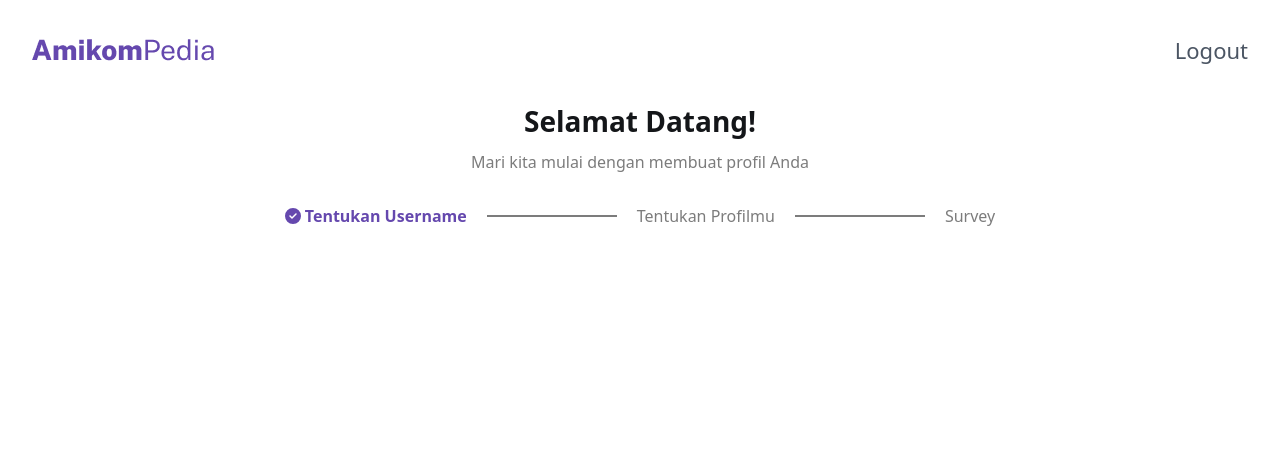
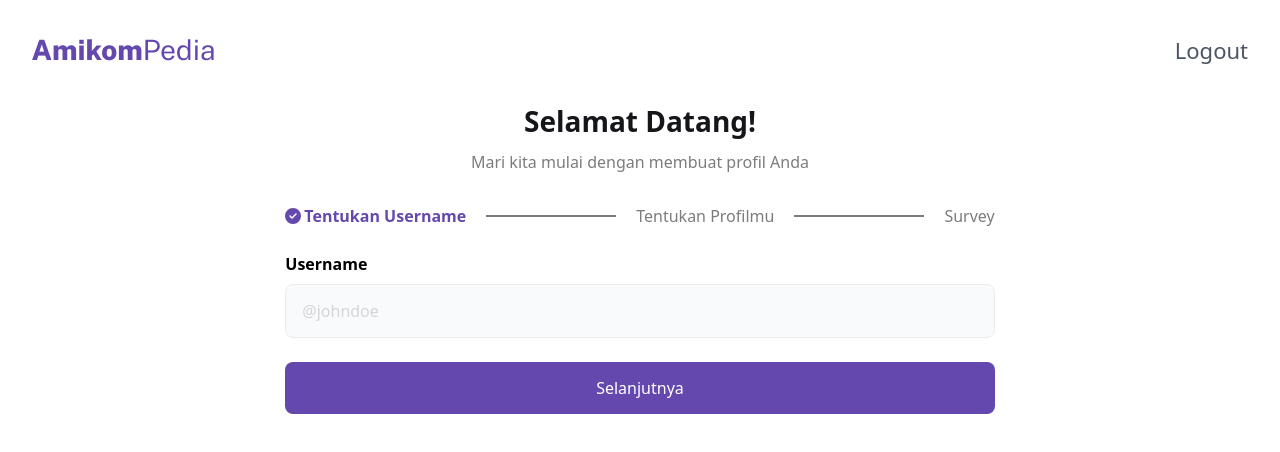
Before and after one commit to PRC-36/fe-amikom-pedia, a Next.js app: page /register/choose-username in a window 1280 px wide. Shown: the top 452 px of the page. Built offline with nearby package versions, Linux system fonts and the light colour scheme.

Commit message:
make a input and button in tentukan username

```diff
--- a/components/stepper/stepper-register.tsx
+++ b/components/stepper/stepper-register.tsx
@@ -25,7 +25,7 @@ const StepperRegister: React.FunctionComponent<IStepperRegisterProps> = ({ urlAc
             {data.map((v, i, arr) => (
                 <div className='flex items-center gap-5' key={i}>
                     <div className={`flex items-center ${urlActive === v.slug ? 'text-primary-main font-semibold' : 'text-gray-400'}`} >
-                        <FaCircleCheck className={`${urlActive === v.slug ? 'block' : 'hidden'} mr-1`} />
+                        <FaCircleCheck className={`${urlActive === v.slug ? 'block' : 'hidden'} mr-[3px]`} />
                         <h1 className='text-base text-nowrap'>{v.name}</h1>
                     </div>
                     {i < arr.length - 1 && <span className='w-[130px] h-[2px] bg-gray-400'></span>}
--- a/pages/register/choose-username.tsx
+++ b/pages/register/choose-username.tsx
@@ -10,7 +10,8 @@ const ChooseUsername: React.FunctionComponent<IChooseUsernameProps> = (props) =>
 
   return (
     <>
-
+      <InputLabel type='text' names='Username' placeholder='@johndoe'  />
+      <button className='bg-primary-main text-white rounded-lg w-full mt-6 py-[14px]'>Selanjutnya</button>
     </>
   );
 };
```
